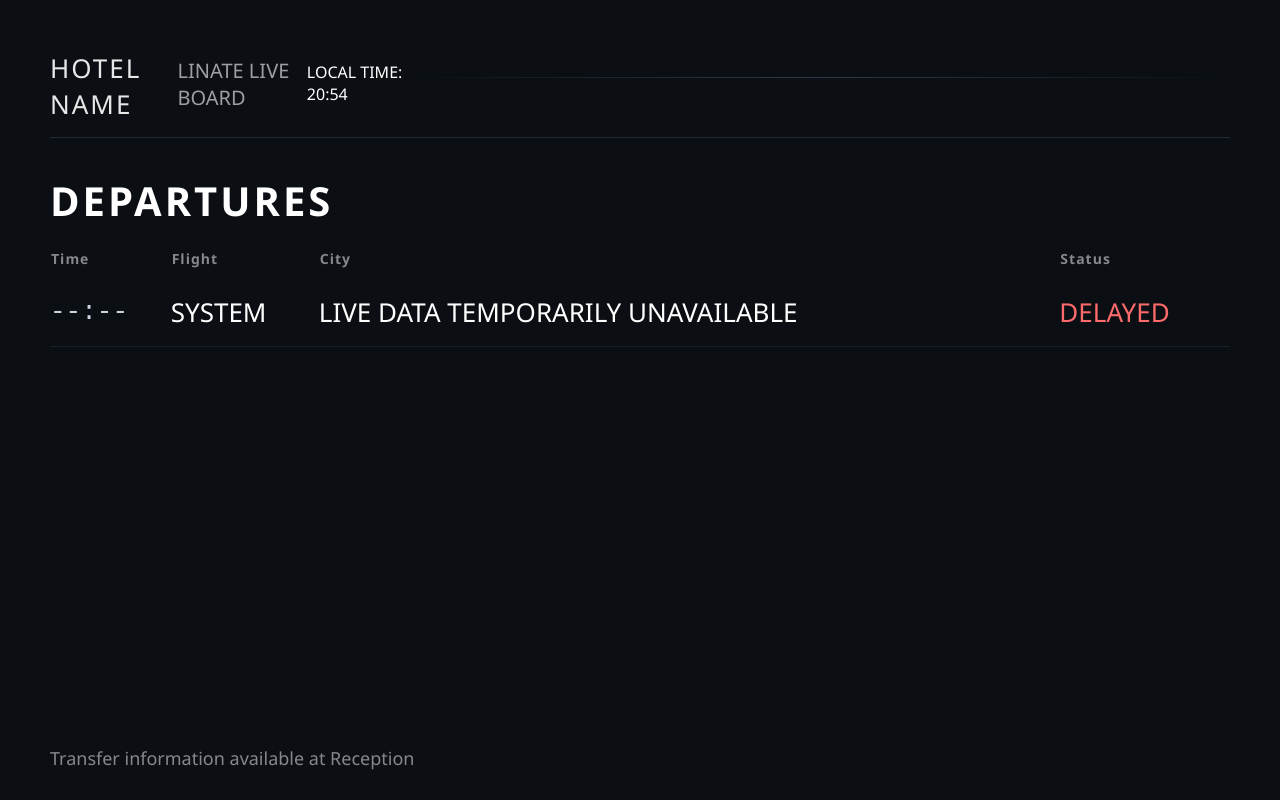
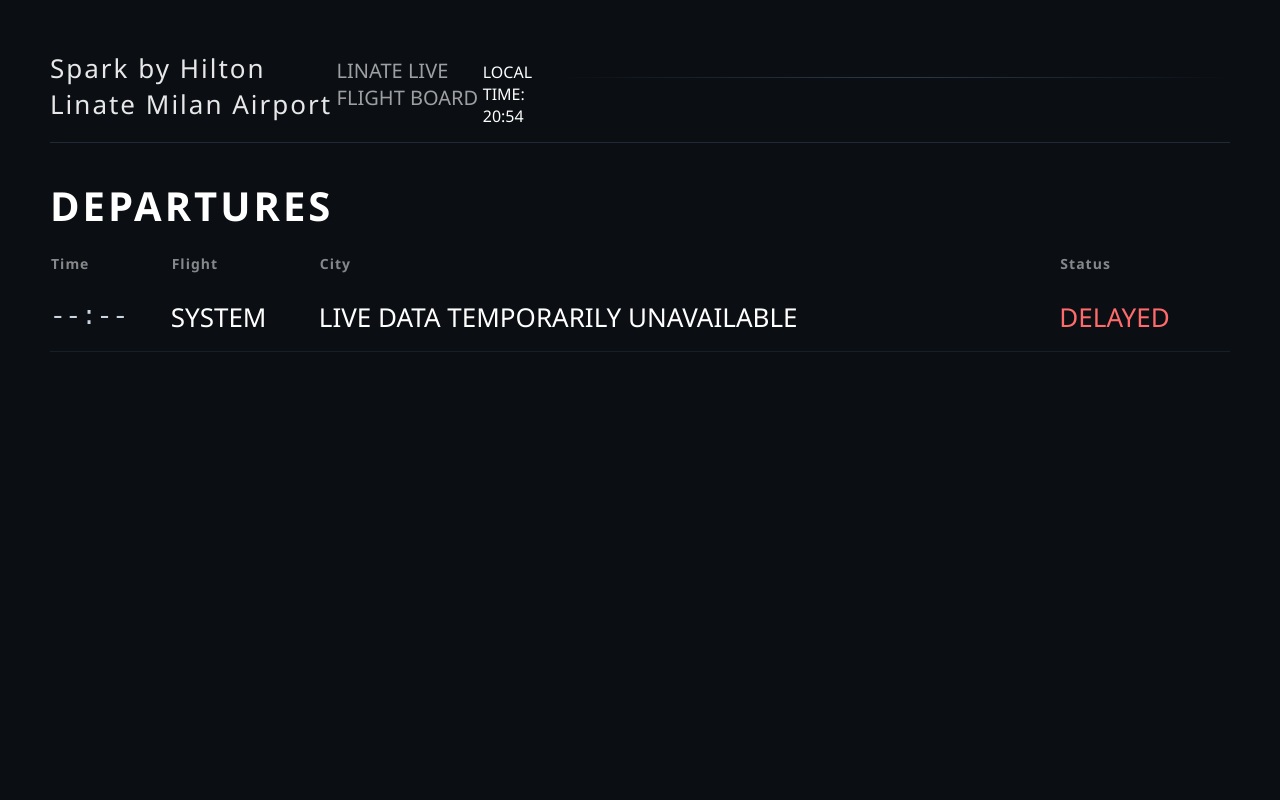
Before and after one commit to gbcreep/linate-live-board, a plain HTML site: page index.html in a window 1280 px wide. Drawn offline with Linux system fonts and the light colour scheme; no server answers.

Commit message:
Update index.html

```diff
--- a/index.html
+++ b/index.html
@@ -11,8 +11,8 @@
 <div class="container">
 
 <header>
-<div class="hotel">HOTEL NAME</div>
-<div class="title">LINATE LIVE BOARD</div>
+<div class="hotel">Spark by Hilton Linate Milan Airport</div>
+<div class="title">LINATE LIVE FLIGHT BOARD</div>
 <div id="liveClock"></div>
 </header>
 
@@ -34,9 +34,6 @@
 </table>
 </section>
 
-<footer>
-Transfer information available at Reception
-</footer>
 
 </div>
 
```
